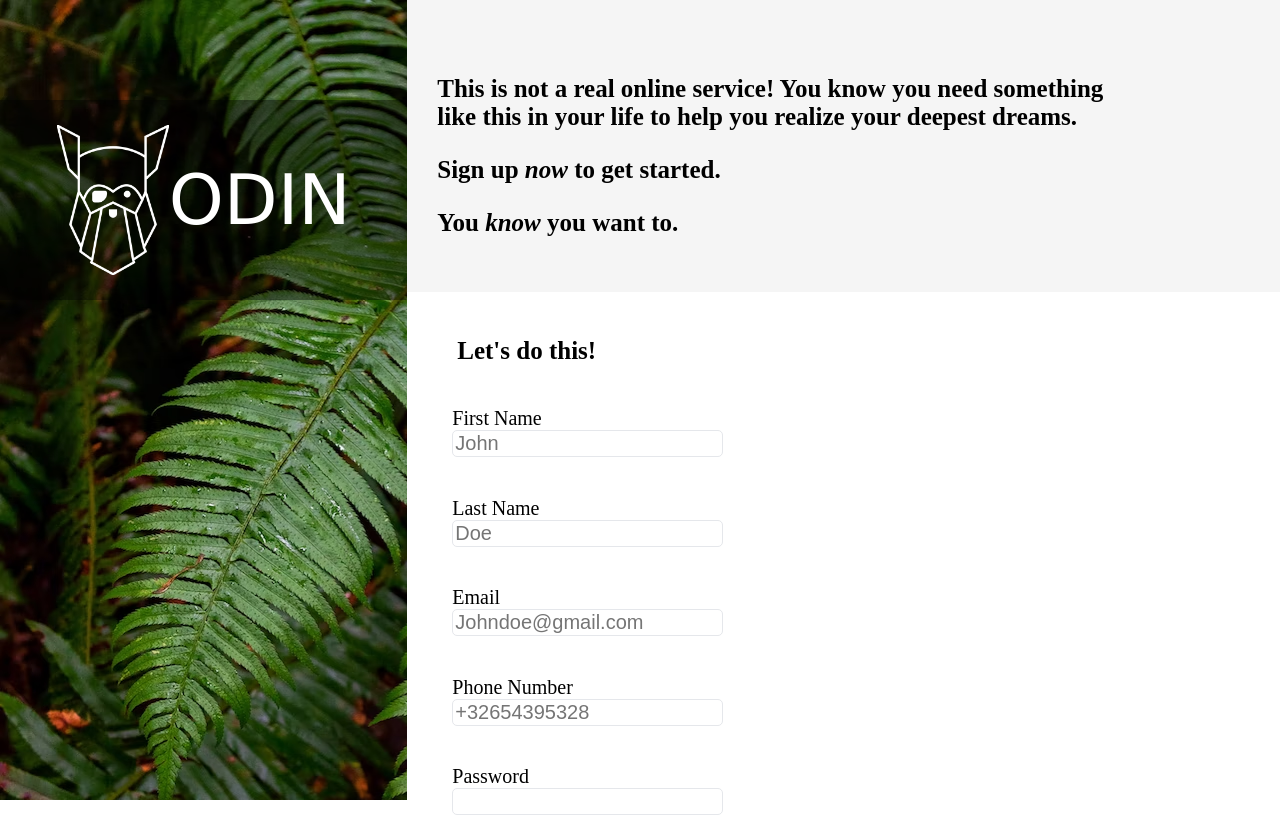
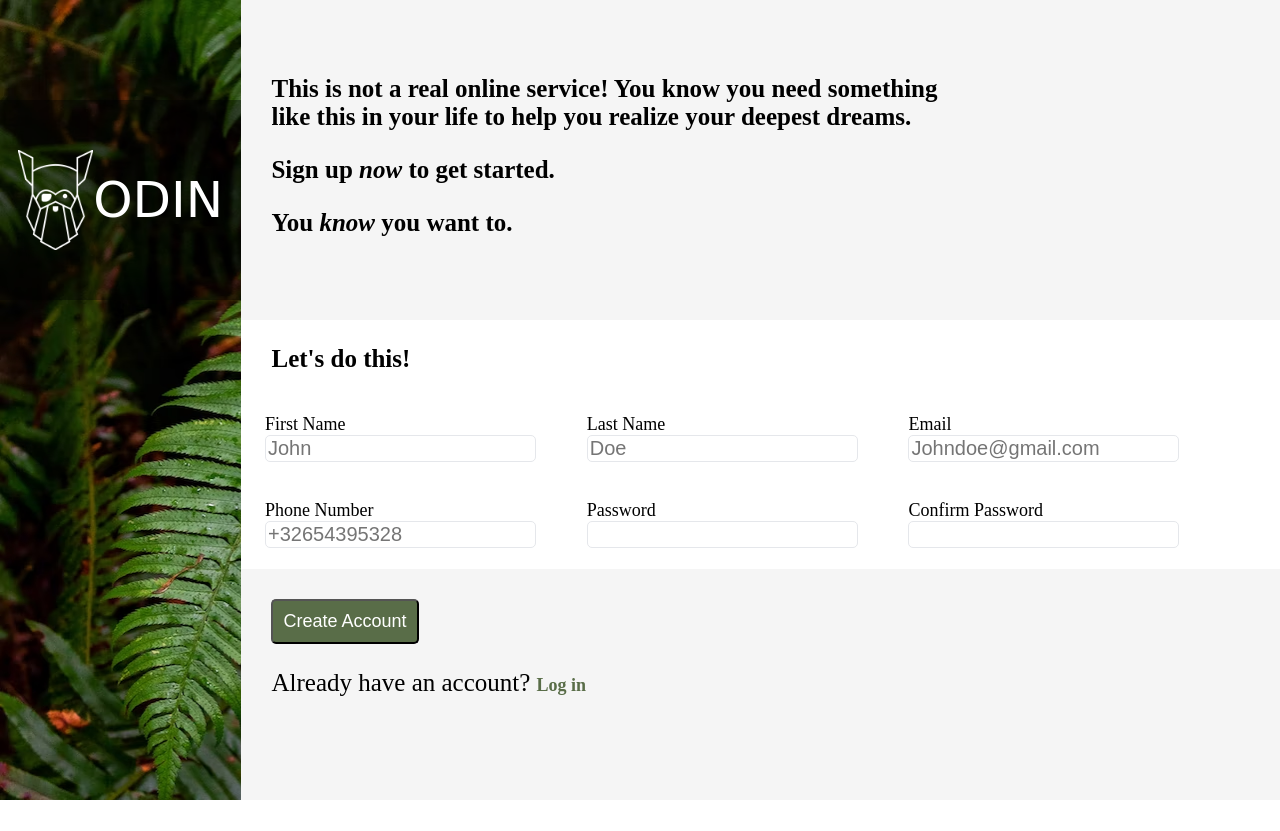
Before and after one commit to TanguyFonck/Form, a plain HTML site: page index.html in a window 1280 px wide. Shown: the top 831 px of the page. After the commit the page ends 800 px from the top, so only its background shows below. Drawn offline with Linux system fonts and the light colour scheme; a web font is replaced by a local one.

Commit message:
html edit
changed html to fit layout

```diff
--- a/index.html
+++ b/index.html
@@ -11,7 +11,8 @@
 <body>
     <div id="sidebar">
         <div id="odinLogoWrapper">
-            <img src="img/odin-lined.png" alt="Odin's logo" id="odinLogo">ODIN
+            <img src="img/odin-lined.png" alt="Odin's logo" id="odinLogo">
+            <p class="odinTitle">ODIN</p>
         </div>
     </div>
     <div id="formWrapper">
--- a/styles.css
+++ b/styles.css
@@ -2,7 +2,7 @@
   @import url('https://fonts.googleapis.com/css2?family=Roboto&family=Skranji&display=swap');
 
 * {
-    font-size: 20px;
+    font-size: 18px;
     box-sizing: border-box;
 
 
@@ -11,13 +11,14 @@
 body {
     display: flex;
     margin: 0;
-    max-height: 100vh;
+    height: 100vh;
 }
 
 #sidebar {
     background-image: url(img/green-leaf.avif);
     width: 35%;
-    height: 100vh;
+    /* height: 100%; */
+
 
 }
 
@@ -40,8 +41,10 @@ body {
 
 }
 img {
-    max-width: 150px;
-    max-height: 150px;
+    max-width: 100px;
+    max-height: 100px;
+    min-height: 50px;
+    min-width: 50px;
 }
 
 
@@ -49,28 +52,23 @@ img {
 
 #formWrapper {
 
-    background-color: white;
-    width: 75%;
+    background-color: whitesmoke;
+    /* width: 75%; */
+
+    display: flex;
+    flex-direction: column;
 }
 
 form {
-    padding: 20px;
+    /* padding: 20px; */
     background-color: white;
-    font-size: 20px;
-    width: 70%;
+    font-size: 15px;
+    width: 100%;
+    /* height: 40%;
+    max-height: 40%; */
+    max-width: 100%;
+
 }
-
-/* .formContainer {
-
-    width: 100%;
-    color: white;
-
-} */
-
-
-
-
-
 
 form > p {
     font-weight: 900;
@@ -84,6 +82,8 @@ form > p {
     padding-top: 50px;
     background-color: whitesmoke;
     width: 100%;
+    height: 40%;
+    max-height: 40%;
 }
 
 button {
@@ -96,7 +96,9 @@ button {
 #buttonWrapper {
     padding: 30px;
     background-color: whitesmoke;
-    height: 25%;
+    height: 20%;
+    max-height: 20%;
+
 }
 
 input {
@@ -126,7 +128,7 @@ em {
 a {
     color: #596D48;
     text-decoration: none;
-    font-weight: 500;
+    font-weight: 600;
 }
 
 input:focus {
@@ -136,13 +138,6 @@ input:focus {
 
 }
 
-.formWrapper {
-
-
-
-}
-
-
 input,label {
     display: flex;
 
@@ -151,3 +146,7 @@ input,label {
 
 
 }
+
+.odinTitle {
+    font-size: 50px;
+}
```
